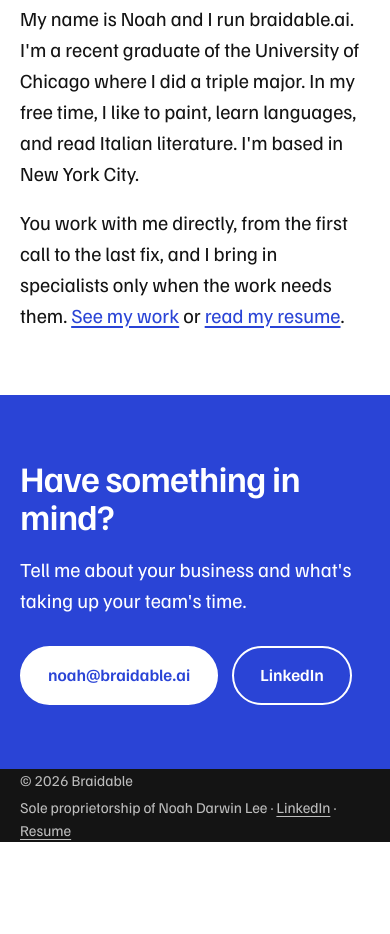
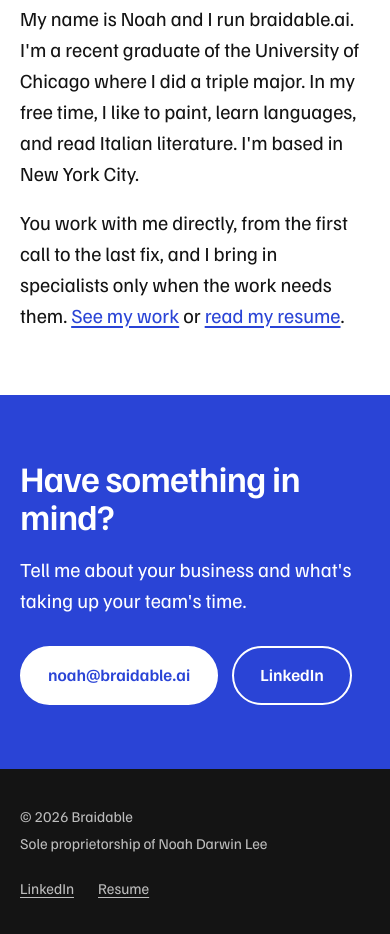
Before and after one commit to noahdlee519/braidable, a plain HTML site: page index.html in a window 390 px wide. Shown: the part 2792-3726 px from the top of the page. Before the commit the page ends 3634 px from the top, so only its background shows below. Drawn offline with Linux system fonts and the light colour scheme.

Commit message:
Fix footer spacing and wrapping on mobile
The mobile .wrap padding rule overrode the footer's vertical padding, and the
inline links wrapped with stray separators. Move padding to .foot and split
the footer into a text group and a links group.

Co-Authored-By: Claude Opus 5.5 <noreply@anthropic.com>
Claude-Session: https://claude.ai/code/session_012AvzugpLo25q6paBcGX2T2

```diff
--- a/index.html
+++ b/index.html
@@ -144,8 +144,14 @@
 
     <footer class="foot">
       <div class="wrap foot-row">
-        <span>&copy; 2026 Braidable</span>
-        <span>Sole proprietorship of Noah Darwin Lee &middot; <a href="https://www.linkedin.com/in/noahdlee" target="_blank" rel="noopener">LinkedIn</a> &middot; <a href="Noah-Lee-Resume.pdf" target="_blank" rel="noopener">Resume</a></span>
+        <div class="foot-legal">
+          <span>&copy; 2026 Braidable</span>
+          <span>Sole proprietorship of Noah Darwin Lee</span>
+        </div>
+        <nav class="foot-links" aria-label="Elsewhere">
+          <a href="https://www.linkedin.com/in/noahdlee" target="_blank" rel="noopener">LinkedIn</a>
+          <a href="Noah-Lee-Resume.pdf" target="_blank" rel="noopener">Resume</a>
+        </nav>
       </div>
     </footer>
   </body>
--- a/styles.css
+++ b/styles.css
@@ -375,6 +375,7 @@ a:focus-visible,
 }
 
 .foot {
+  padding: 28px 0;
   background: var(--ink);
   color: #bdbdbd;
   font-size: 15px;
@@ -388,10 +389,18 @@ a:focus-visible,
 }
 .foot-row {
   display: flex;
+  align-items: center;
   justify-content: space-between;
   gap: 16px;
-  padding-top: 26px;
-  padding-bottom: 26px;
+}
+.foot-legal {
+  display: flex;
+  flex-wrap: wrap;
+  gap: 4px 24px;
+}
+.foot-links {
+  display: flex;
+  gap: 24px;
 }
 
 /* Smaller screens */
@@ -449,8 +458,18 @@ a:focus-visible,
   .steps {
     grid-template-columns: 1fr;
   }
+  .foot {
+    padding: 36px 0;
+  }
   .foot-row {
     flex-direction: column;
-    gap: 4px;
+    align-items: flex-start;
+    gap: 16px;
+  }
+  .foot-legal {
+    flex-direction: column;
+  }
+  .foot-links a {
+    padding: 6px 0;
   }
 }
```
